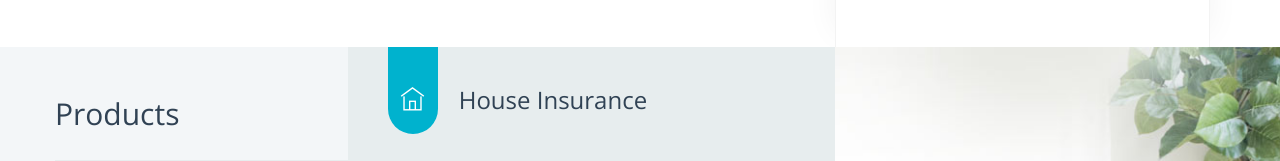
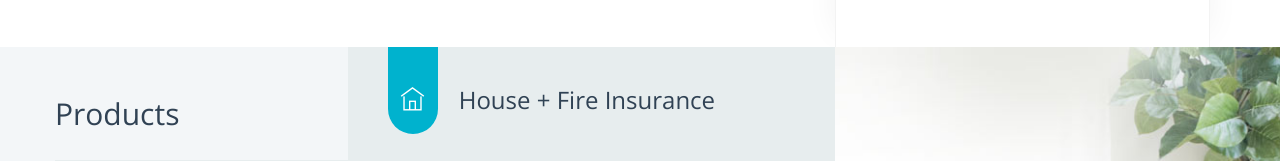
Before and after one commit to smquek2021/Project1, a plain HTML site: page index.html in a window 1280 px wide. Shown: the part 1171-1332 px from the top of the page. Drawn offline with nearby package versions, Linux system fonts and the light colour scheme; files that its build step writes are made by us from their sources.

Commit message:
Update index.html

```diff
--- a/index.html
+++ b/index.html
@@ -190,7 +190,7 @@
                                 <div class="prod-tab-content">
                                     <h4>
                                         <span class="prod-cion"><i class="ti-home"></i></span>
-                                        House Insurance
+                                        House + Fire Insurance
                                     </h4>
                                     <p>Lorem ipsum dolor sit amet, consectetur adipiscing elit. Vestibulum nibh urna, euismod ut ornare non, volutpat vel tortor. Integer</p>
                                     <p>et placerat suscipit. Sed sodales scelerisque commodo. Nam porta cursus lectus. </p>
```
